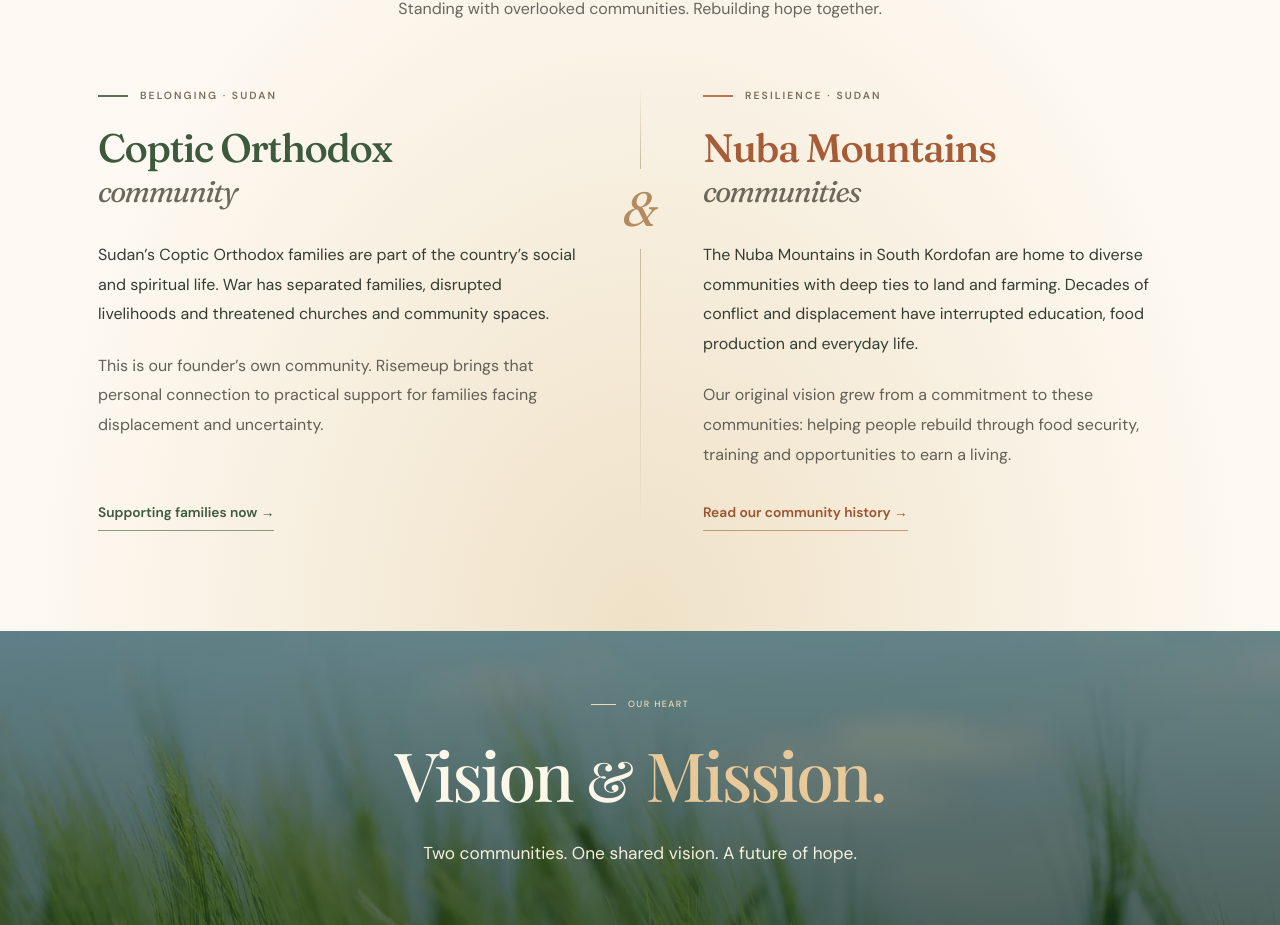
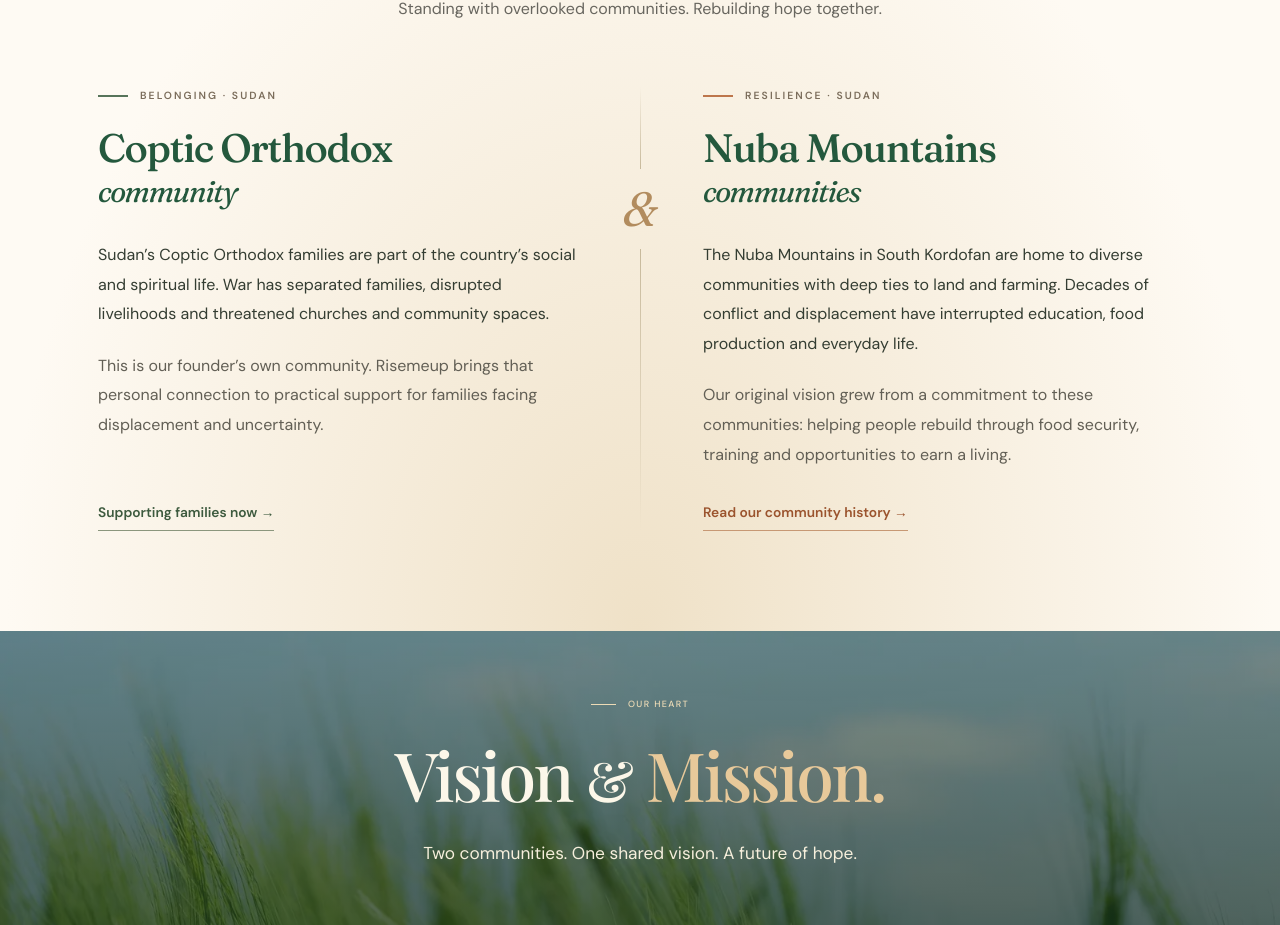
Before and after one commit to Hero988/RiseMeUp, a React (Vite) app: page / in a window 1280 px wide. Shown: the part 2277-3202 px from the top of the page. Built offline with nearby package versions, Linux system fonts and the light colour scheme; a web font is replaced by a local one.

Commit message:
Apply orange community title and matching green community headings

```diff
--- a/public/homepage-theme.css
+++ b/public/homepage-theme.css
@@ -298,3 +298,8 @@
 @media(max-width:600px) {
   .home-page #sudan-crisis h2 {font-size:clamp(28px,6.5vw,36px)}
 }
+
+/* Approved community colours: orange main title and matching green subheadings. */
+.home-page.warm-brand #communities .section-head h2 {color:#b45c2f}
+.home-page.warm-brand #communities .community-story h3,
+.home-page.warm-brand #communities .community-story h3 span {color:#24583d}
```
